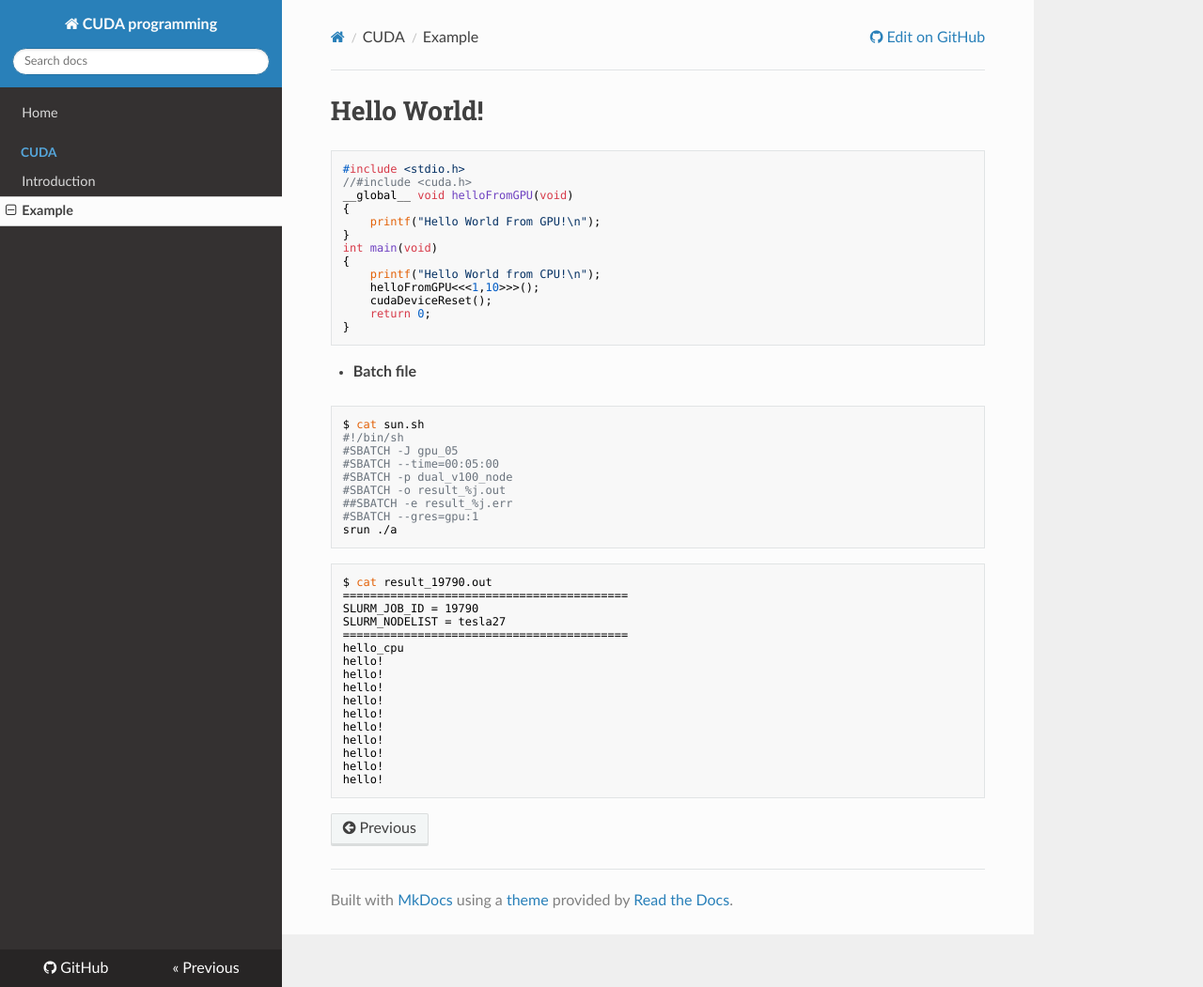
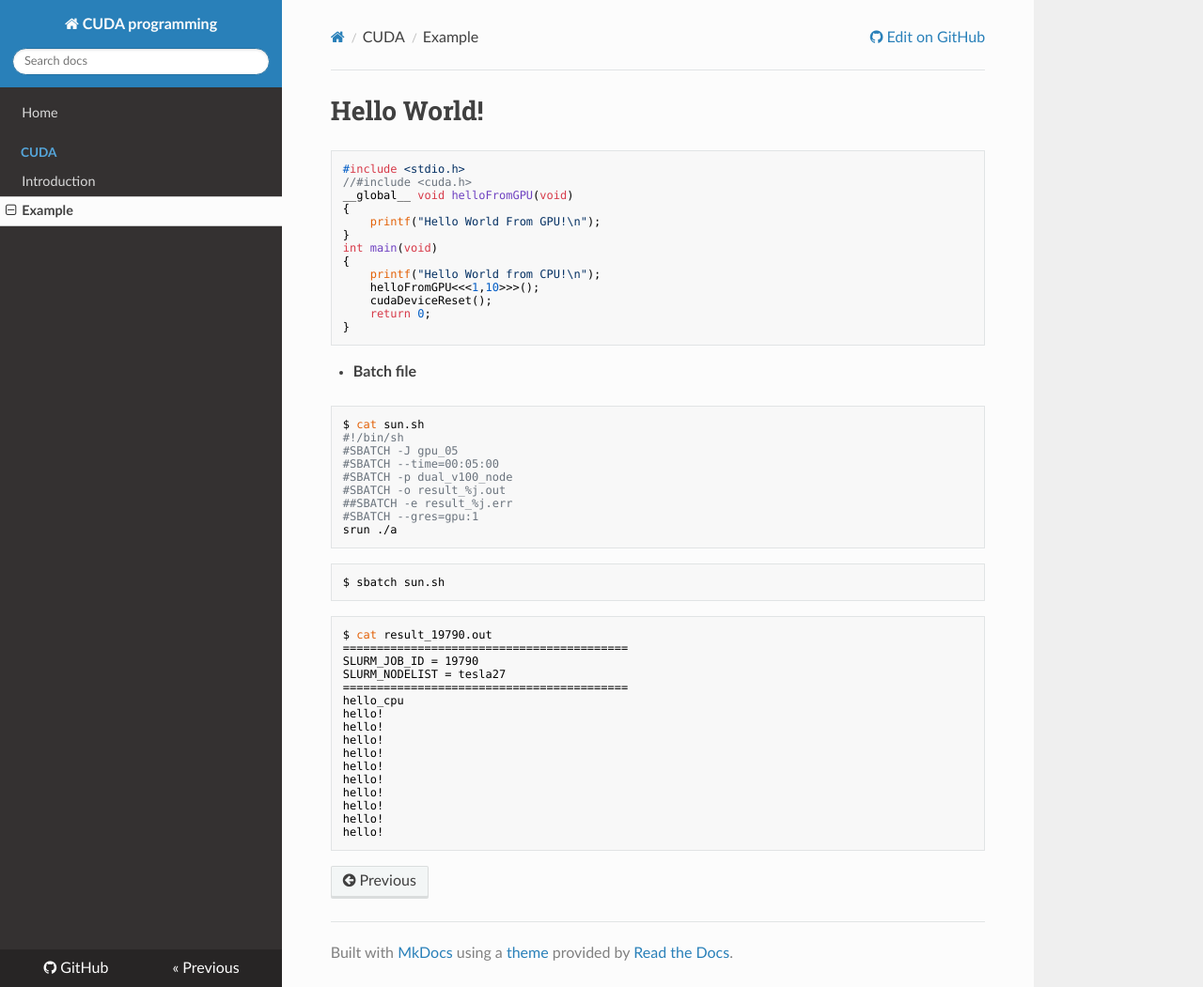
Before and after one commit to WonyoungCho/CUDA, an MkDocs documentation site: the page built from docs/CUDA_ex.md, in a window 1280 px wide and 1051 px high. Shown: the whole window at 94% size. Built offline with MkDocs 1.6.1, drawn with Linux system fonts in a browser that asks for light colours; nearby versions of some CDN libraries; old or Windows-style settings are respelled for this version of MkDocs.

Commit message:
Update CUDA_ex.md

````diff
--- a/docs/CUDA_ex.md
+++ b/docs/CUDA_ex.md
@@ -28,6 +28,9 @@ $ cat sun.sh
 srun ./a
 ```
 ```sh
+$ sbatch sun.sh
+```
+```sh
 $ cat result_19790.out
 ==========================================
 SLURM_JOB_ID = 19790
````
